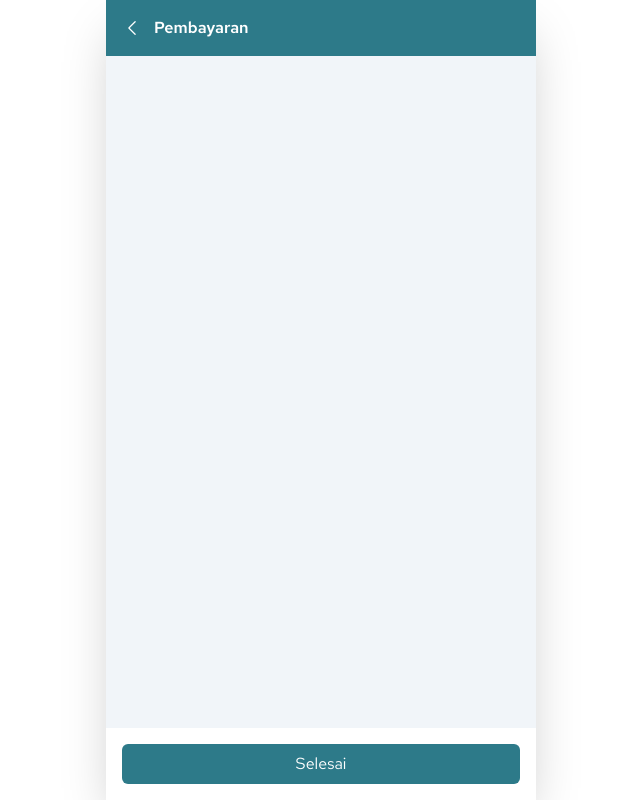
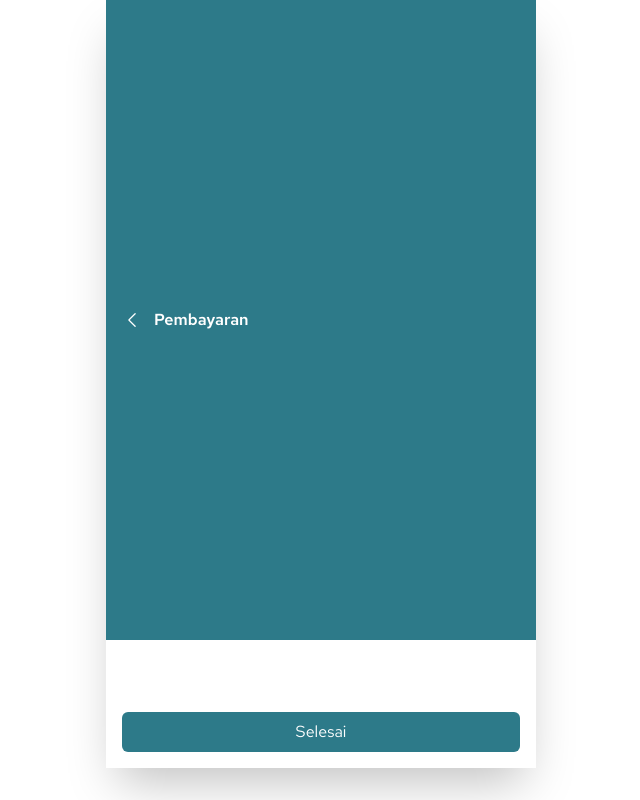
Before and after one commit to wamandaka/dashboard-iuran-warga, a React (Vite) app: page /pembayaran/1 in a window 1280 px wide. Shown: the whole page, without its empty margins (319-959 px from the left). Built offline with nearby package versions, Linux system fonts and the light colour scheme.

Commit message:
enhance PageContainer to accept variant prop for customizable styling

```diff
--- a/src/components/PageContainer.tsx
+++ b/src/components/PageContainer.tsx
@@ -1,8 +1,16 @@
 import React from "react";
 
-const PageContainer = ({ children }: { children: React.ReactNode }) => {
+const PageContainer = ({
+  children,
+  variant,
+}: {
+  children: React.ReactNode;
+  variant?: string;
+}) => {
   return (
-    <div className="flex flex-col min-h-[800px] max-w-[430px] mx-auto bg-slate-100 pb-32 md:shadow-2xl relative">
+    <div
+      className={`flex min-h-screen sm:min-h-[768px] max-w-[430px] mx-auto ${variant} pb-32 md:shadow-2xl relative rounded-2xl`}
+    >
       {children}
     </div>
   );
```
